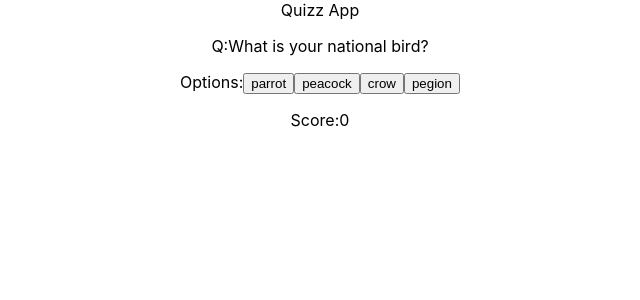
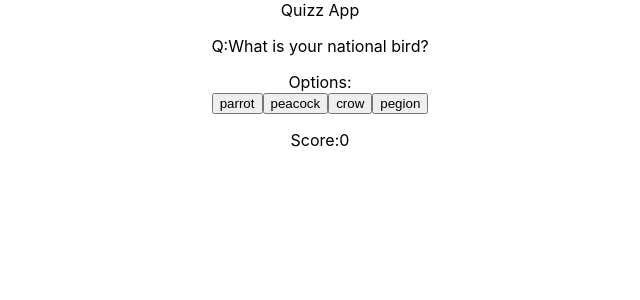
Before and after one commit to nagajayasree/2021, a React (Create React App) app: page / in a window 1280 px wide. Shown: the top 300 px of the page, without its empty margins (320-960 px from the left). Built offline with nearby package versions, Linux system fonts and the light colour scheme.

Commit message:
added quizApp

```diff
--- a/src/practice/Quiz/quiz.tsx
+++ b/src/practice/Quiz/quiz.tsx
@@ -4,9 +4,11 @@ export interface QuizProps {
 }
 
 export interface QuizState {
-  question: string;
-  options: string[];
-  answer: string;
+  quesArr: {
+    question: string;
+    options: { op1: string; op2: string; op3: string; op4: string }[];
+    answer: string;
+  }[];
   score: number;
 }
 
@@ -14,20 +16,33 @@ class Quiz extends React.Component<QuizProps, QuizState> {
   constructor(props: QuizProps) {
     super(props);
     this.state = {
-      question: "What is your national bird?",
-      options: ["parrot", "peacock", "crow", "pegion"],
-      answer: "peacock",
+      quesArr: [
+        {
+          question: "What is your national bird?",
+          options: [
+            { op1: "parrot", op2: "peacock", op3: "crow", op4: "pegion" },
+          ],
+          answer: "peacock",
+        },
+      ],
+
       score: 0,
     };
   }
 
   onButtonClick = (e: React.MouseEvent<HTMLButtonElement>) => {
-    let result =
-      e.currentTarget.innerText == this.state.answer ? "correct" : "wrong";
-    if (e.currentTarget.innerText === this.state.answer) {
+    let selected = e.currentTarget.innerText;
+    let ans = this.state.quesArr.map((i) => {
+      return i.answer;
+    });
+    if (selected === ans.toString()) {
       this.setState({ score: this.state.score + 1 });
+      console.log("correct");
     }
-    console.log(result);
+    // console.log(selected);
+    // console.log(typeof selected);
+    // console.log(typeof ans);
+    // console.log(ans.toString());
   };
 
   render() {
@@ -35,10 +50,24 @@ class Quiz extends React.Component<QuizProps, QuizState> {
       <>
         {this.props.title}
         <div>
-          <p>Q:{this.state.question}</p>
+          <p>
+            Q:
+            {this.state.quesArr.map((i) => {
+              return i.question;
+            })}
+          </p>
           Options:
-          {this.state.options.map((opt) => {
-            return <button onClick={this.onButtonClick}>{opt}</button>;
+          {this.state.quesArr.map((i) => {
+            return i.options.map((o) => {
+              return (
+                <div>
+                  <button onClick={this.onButtonClick}>{o.op1}</button>
+                  <button onClick={this.onButtonClick}>{o.op2}</button>
+                  <button onClick={this.onButtonClick}>{o.op3}</button>
+                  <button onClick={this.onButtonClick}>{o.op4}</button>
+                </div>
+              );
+            });
           })}
           <p>
             Score:
```
Also changed, not shown: 1 other file (tests, documents, lock files or other folders).
